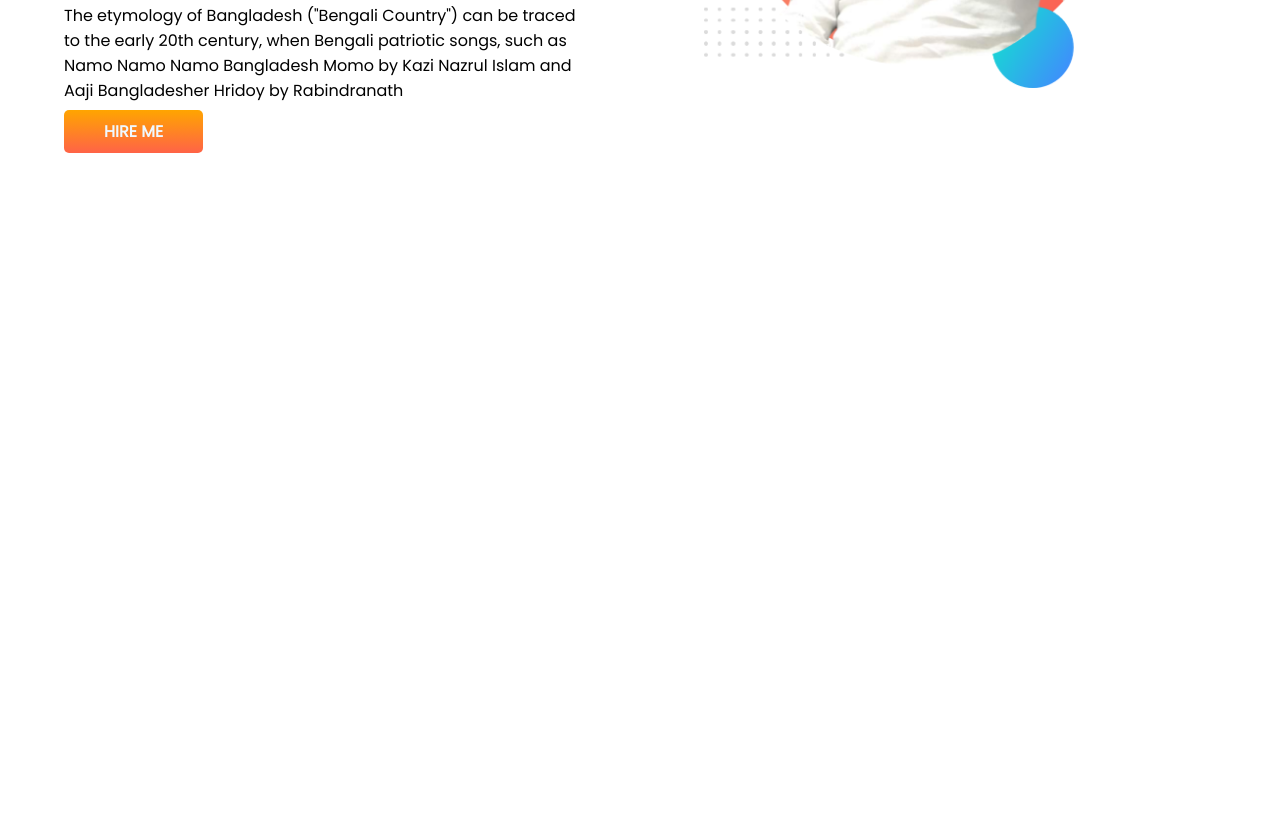
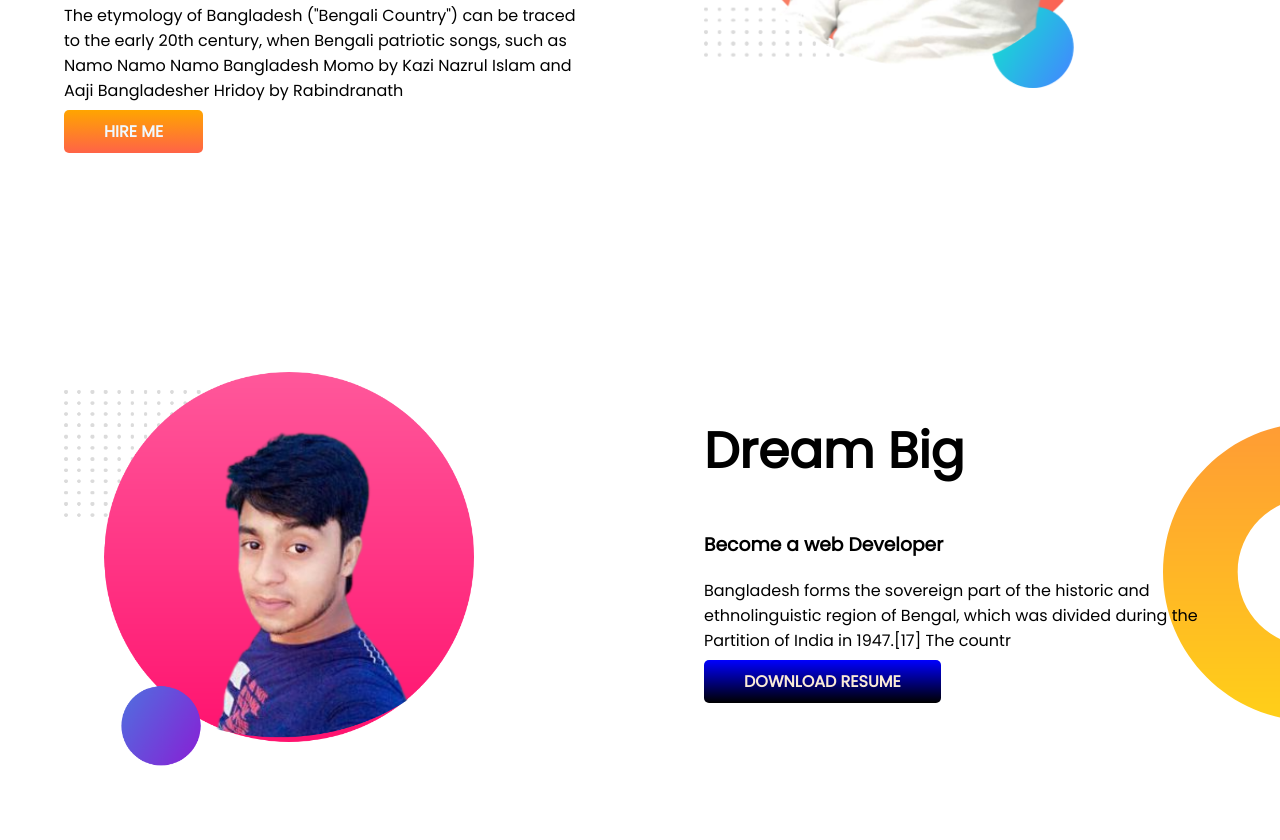
Before and after one commit to khannahid5/developer-portfolio, a plain HTML site: page index.html in a window 1280 px wide. Shown: the part 383-1223 px from the top of the page. Before the commit the page ends 800 px from the top, so only its background shows below. Drawn offline with Linux system fonts and the light colour scheme.

Commit message:
second half

```diff
--- a/index.html
+++ b/index.html
@@ -26,5 +26,16 @@
         <img src="my-bg.png" alt="">
     </div>
  </section>
+ <section class="dream-big">
+    <div class="half-width">
+        <img src="my-bg2.png" alt="">
+    </div>
+    <div class="half-width">
+        <h1>Dream Big</h1>
+        <h3>Become a web Developer</h3>
+        <p>Bangladesh forms the sovereign part of the historic and ethnolinguistic region of Bengal, which was divided during the Partition of India in 1947.[17] The countr</p>
+        <a class="link-button2" target="_blank" href="https://www.facebook.com/nahid.xalifa.5">DOWNLOAD RESUME</a>
+    </div>
+ </section>
 </body>
 </html>
--- a/style.css
+++ b/style.css
@@ -10,6 +10,7 @@ h1{
 }
 section{
     display: flex;
+    margin-bottom: 100px;
 }
 .half-width{
     width: 50%;
@@ -30,3 +31,16 @@ section{
     background-image: url(images/top-banner.png);
     background-repeat: no-repeat;
 }
+.link-button2{
+    text-decoration: none;
+    color: antiquewhite;
+    font-weight: 700;
+    background-image: linear-gradient(blue,black);
+    padding: 10px 40px;
+    border-radius: 5px;
+}
+.dream-big{
+    background-image: url(images/dream-bg.png);
+    background-repeat: no-repeat;
+    background-position: right;
+}
```
